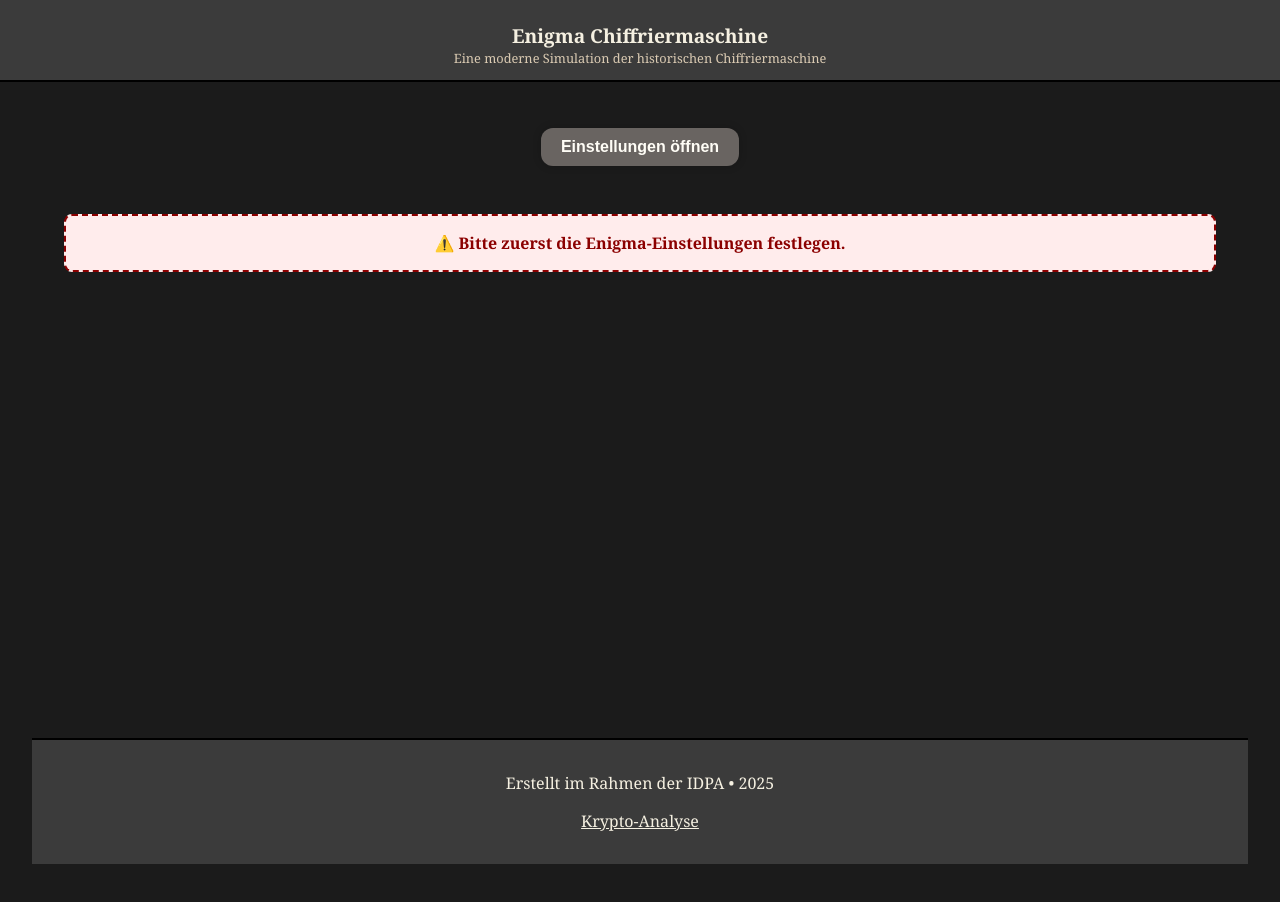
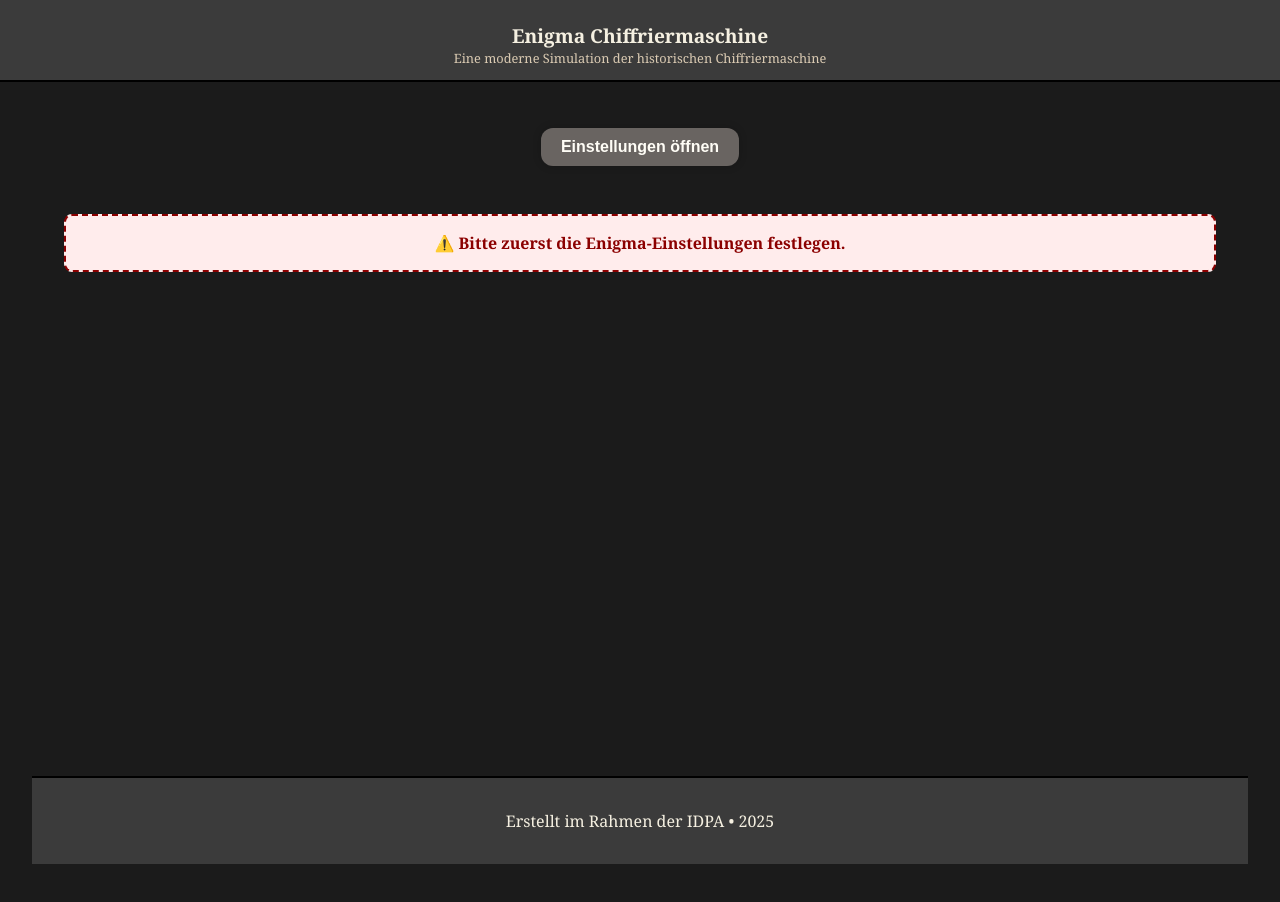
Before and after one commit to IDPA-2025/Enigma-I-Chiffremaschine, a React (Create React App) app: page / in a window 1280 px wide. Shown: the top 902 px of the page. Built offline with nearby package versions, Linux system fonts and the light colour scheme.

Commit message:
letzte änderung

```diff
--- a/src/Footer.js
+++ b/src/Footer.js
@@ -2,9 +2,7 @@ const Footer = () => {
     return (
       <footer className="app-footer">
         <p>Erstellt im Rahmen der IDPA  • 2025</p>
-        <p>
-          <a href="/analyse.pdf" target="_blank" rel="noopener noreferrer">Krypto-Analyse</a>
-        </p>
+
       </footer>
     );
   };
--- a/src/SteckerBrett.js
+++ b/src/SteckerBrett.js
@@ -15,7 +15,6 @@ class Plugboard extends Scrambler {
             this.plugboardMap.set(value, key);
         }
     }
-
 
     // Verschlüsselt ein Zeichen durch das Steckerbrett
     // Es wird die Value mit dem Key der Map getauscht
--- a/src/enigma.js
+++ b/src/enigma.js
@@ -5,7 +5,7 @@ const Plugboard = require("./SteckerBrett.js");
 
 
 // Enigma-Klasse, die die gesamte Logik der Enigma zusammenfügt
-class Enigma {
+class Enigma extends Scrambler {
 
     // Konstruktor der Enigma-Klasse
     // Initialisiert die Walzen, den Reflektor und das Steckerbrett
```
